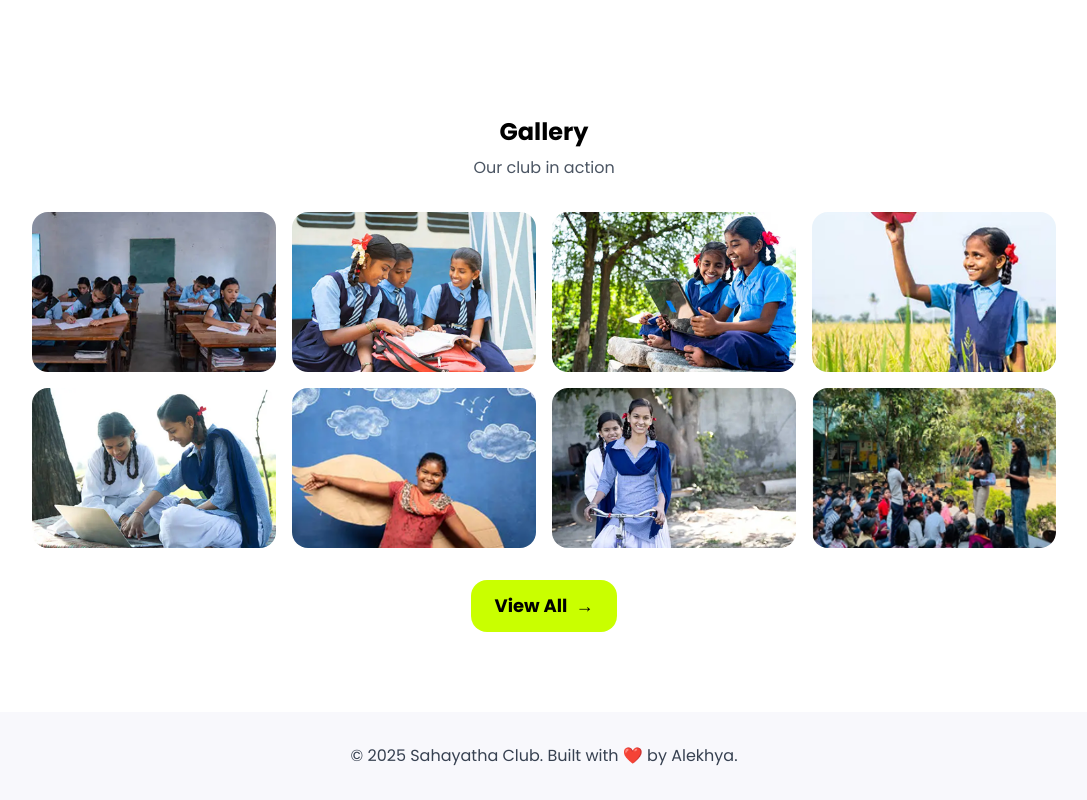
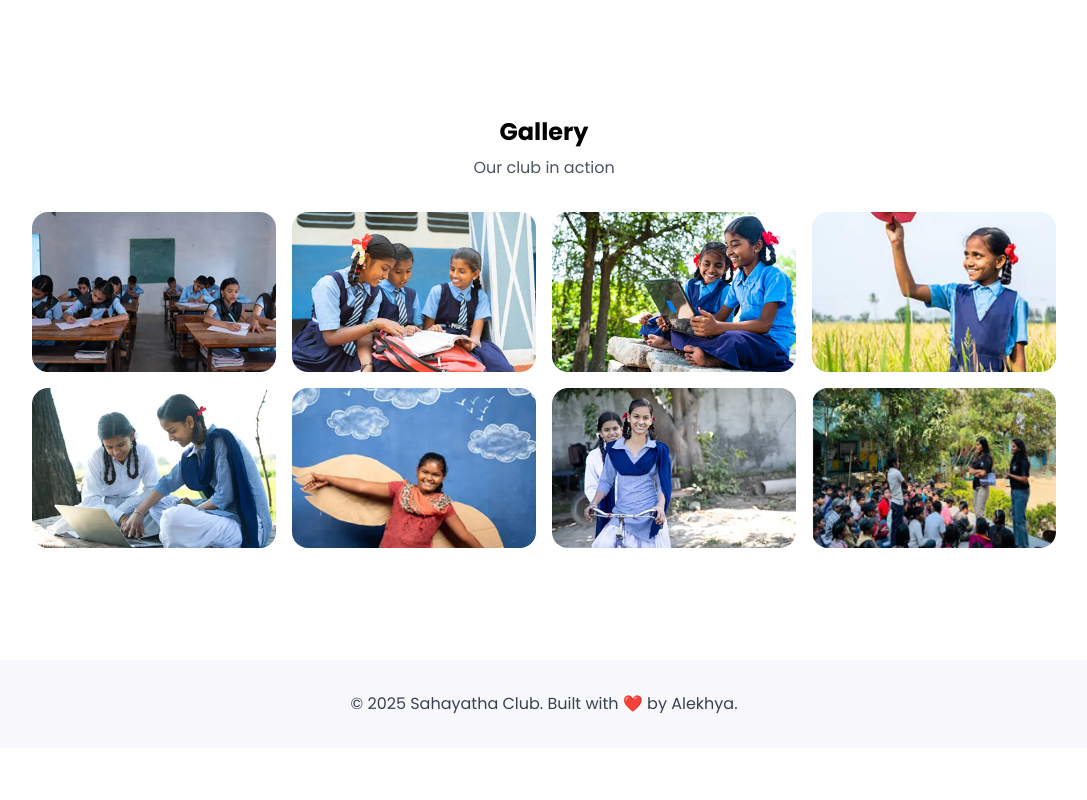
Before and after one commit to alekhya-070/SahayathaWebsite, a Next.js app: page / in a window 1280 px wide. Shown: the part 1664-2464 px from the top of the page, without its empty margins (96-1183 px from the left). After the commit the page ends 2412 px from the top, so only its background shows below. Built offline with nearby package versions, Linux system fonts and the light colour scheme.

Commit message:
Update index.tsx

```diff
--- a/src/pages/index.tsx
+++ b/src/pages/index.tsx
@@ -60,7 +60,7 @@ export default function Home() {
           </div>
         </div>
         <div className="flex justify-center mt-8">
-          <a href="#" className="px-6 py-3 rounded-xl font-bold bg-accent text-black hover:bg-accent/80 transition-all text-lg flex items-center gap-2">View More <span>&rarr;</span></a>
+          <a href="/events" className="px-6 py-3 rounded-xl font-bold bg-accent text-black hover:bg-accent/80 transition-all text-lg flex items-center gap-2">View More <span>&rarr;</span></a>
         </div>
       </section>
 
@@ -78,9 +78,7 @@ export default function Home() {
             <img key={i} src={`/images/image ${i}.png`} alt={`Gallery ${i}`} className="w-full h-40 object-cover rounded-xl" />
           ))}
         </div>
-        <div className="flex justify-center">
-          <a href="#" className="px-6 py-3 rounded-xl font-bold bg-accent text-black hover:bg-accent/80 transition-all text-lg flex items-center gap-2">View All <span>&rarr;</span></a>
-        </div>
+
       </section>
 
       <Footer />
```
